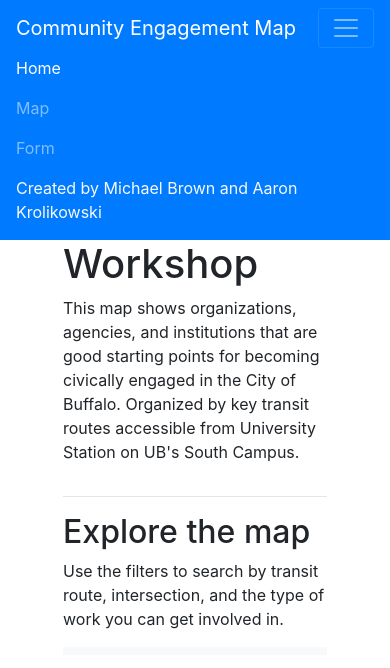
After one commit to mpbrown/buffalo-community-engagement-map, a Django app: template map/templates/justmap.html in a window 390 px wide, after a click that opens the changed part. The commit adds this page. Shown: the top 668 px of the page. Run offline with Django 3.2, Linux system fonts and the light colour scheme; the template is opened without the code that fills it, so the values that code supplies are empty; some libraries are stand-ins or nearby versions.

Commit message:
Add views for just map and just form as hotfix for mobile responsive

```diff
--- a/config/urls.py
+++ b/config/urls.py
@@ -20,4 +20,6 @@ from map import views as mapViews
 urlpatterns = [
     path('admin/', admin.site.urls),
     path('', mapViews.Home.as_view(), name='home'),
+    path('map/', mapViews.JustMap.as_view(), name='justmap'),
+    path('form/', mapViews.JustForm.as_view(), name='justform')
 ]
--- a/map/templates/base.html
+++ b/map/templates/base.html
@@ -18,8 +18,6 @@
 
     <!-- Custom styles for this template -->
     <link rel="stylesheet" href={% static "map/style.css" %}>
-    <script src='https://api.mapbox.com/mapbox-gl-js/v1.12.0/mapbox-gl.js'></script>
-    <link href='https://api.mapbox.com/mapbox-gl-js/v1.12.0/mapbox-gl.css' rel='stylesheet' />
   </head>
 
   <body>
@@ -32,7 +30,13 @@
   <div class="collapse navbar-collapse" id="navbarsExampleDefault">
     <ul class="navbar-nav mr-auto">
       <li class="nav-item active">
-        <a class="nav-link" href="{% url 'home' %}">Map <span class="sr-only">(current)</span></a>
+        <a class="nav-link" href="{% url 'home' %}">Home <span class="sr-only">(current)</span></a>
+      </li>
+      <li class="nav-item">
+        <a class="nav-link" href="{% url 'justmap' %}">Map</a>
+      </li>
+      <li class="nav-item">
+        <a class="nav-link" href="{% url 'justform' %}">Form</a>
       </li>
     </ul>
     <p class="my-2 my-lg-0 text-light">Created by Michael Brown and Aaron Krolikowski</p>
--- /dev/null
+++ b/map/templates/justmap.html
@@ -0,0 +1,29 @@
+{% extends 'base.html' %}
+{% load static %}
+{% load bootstrap4 %}
+
+{% block content %}
+{% bootstrap_messages %}
+
+<div class="row px-5">
+    <div class="col">
+        <h1 class="h1">UB Spark Community Engagement Workshop</h1>
+        <p>This map shows organizations, agencies, and institutions that are good starting points for becoming civically engaged in the City of Buffalo. Organized by key transit routes accessible from University Station on UB's South Campus.</p>
+    </div>
+</div>
+<div class="px-5">
+    <hr>
+</div>
+<div class="row px-5">
+    <div class="col-md-12 col-xl-8">
+        <h2 class="h2">Explore the map</h2>
+        <p>Use the filters to search by transit route, intersection, and the type of work you can get involved in.</p>
+        <div class="bg-light">
+            <div class="container tableau-container p-1">
+                {% include "map.html" %}
+            </div>
+        </div>
+    </div>
+</div>
+
+{% endblock content %}
```
Also changed, not shown: map/templates/justform.html (added, +30 -0 lines), map/views.py (+14 -1 lines).
